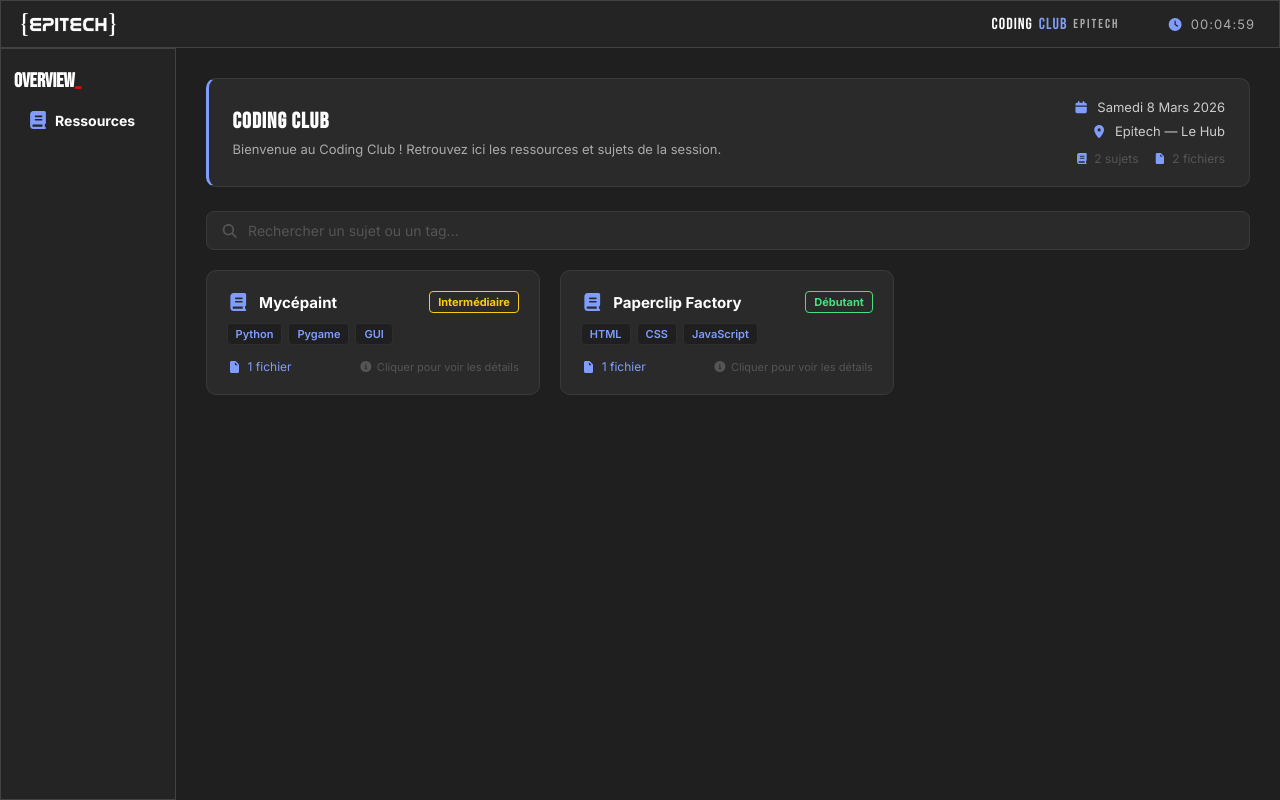
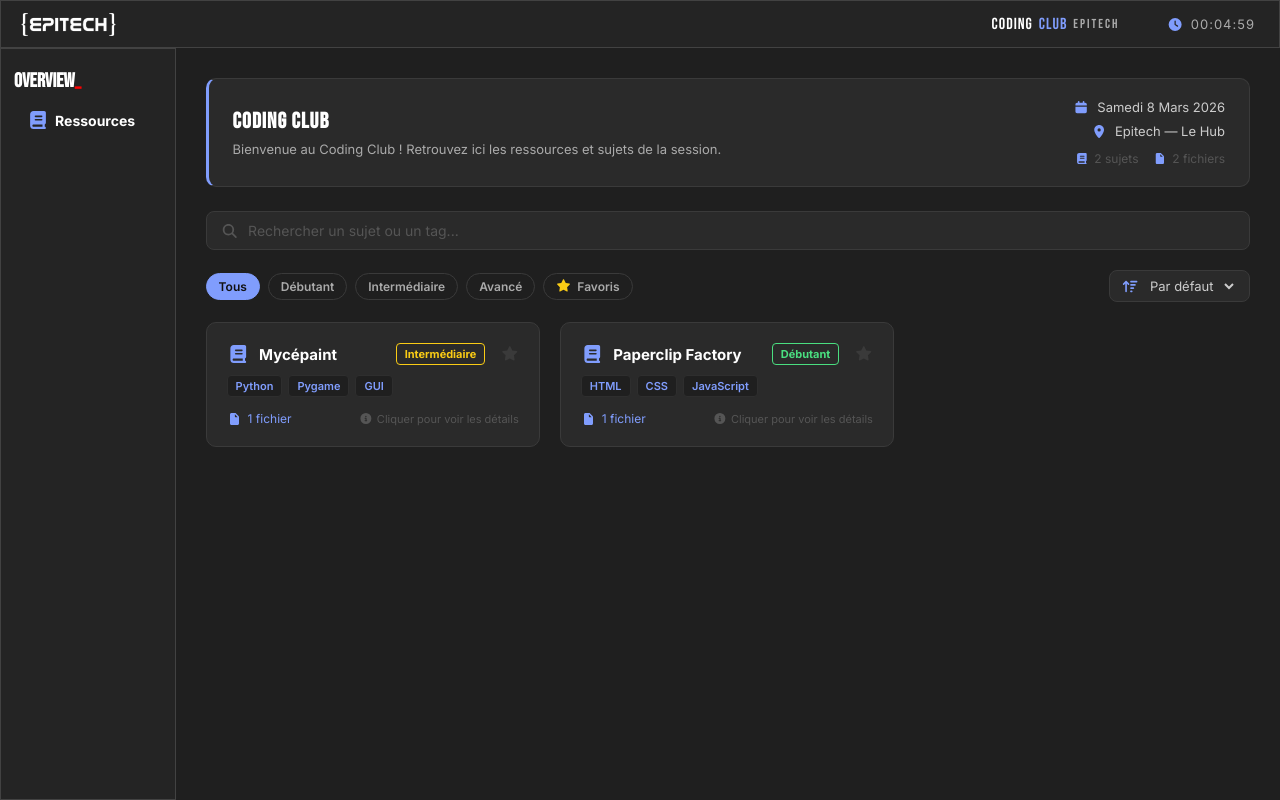
Before and after one commit to Celz-Pch/Gcc, a Vue app: page / in a window 1280 px wide. Built offline with nearby package versions, Linux system fonts and the light colour scheme.

Commit message:
feat: sort

```diff
--- a/src/App.vue
+++ b/src/App.vue
@@ -2,21 +2,55 @@
 import { ref, computed, onMounted, onUnmounted } from 'vue'
 import { subjects, session, type Subject } from './config'
 
-// Detail panel
 const selectedSubject = ref<Subject | null>(null)
 function openSubject(subject: Subject) { selectedSubject.value = subject }
 function close() { selectedSubject.value = null }
 
-// Search
 const search = ref('')
-const filteredSubjects = computed(() =>
-    subjects.filter(s =>
-        s.name.toLowerCase().includes(search.value.toLowerCase()) ||
-        s.tags.some(t => t.toLowerCase().includes(search.value.toLowerCase()))
-    )
-)
 
-// Live clock
+type DiffFilter = 'Tous' | Subject['difficulty']
+const diffFilter = ref<DiffFilter>('Tous')
+const diffFilters: DiffFilter[] = ['Tous', 'Débutant', 'Intermédiaire', 'Avancé']
+
+type SortMode = 'default' | 'az' | 'za' | 'diff-asc' | 'diff-desc'
+const sortMode = ref<SortMode>('default')
+const diffOrder = { 'Débutant': 0, 'Intermédiaire': 1, 'Avancé': 2 }
+
+const favorites = ref<Set<string>>(new Set())
+function loadFavorites() {
+    try {
+        const raw = localStorage.getItem('cc-favorites')
+        if (raw) favorites.value = new Set(JSON.parse(raw))
+    } catch {}
+}
+function toggleFavorite(e: Event, name: string) {
+    e.stopPropagation()
+    const next = new Set(favorites.value)
+    next.has(name) ? next.delete(name) : next.add(name)
+    favorites.value = next
+    localStorage.setItem('cc-favorites', JSON.stringify([...next]))
+}
+const showFavOnly = ref(false)
+
+const filteredSubjects = computed(() => {
+    let list = [...subjects]
+
+    if (showFavOnly.value) list = list.filter(s => favorites.value.has(s.name))
+    if (diffFilter.value !== 'Tous') list = list.filter(s => s.difficulty === diffFilter.value)
+    if (search.value)
+        list = list.filter(s =>
+            s.name.toLowerCase().includes(search.value.toLowerCase()) ||
+            s.tags.some(t => t.toLowerCase().includes(search.value.toLowerCase()))
+        )
+
+    if (sortMode.value === 'az') list.sort((a, b) => a.name.localeCompare(b.name))
+    else if (sortMode.value === 'za') list.sort((a, b) => b.name.localeCompare(a.name))
+    else if (sortMode.value === 'diff-asc') list.sort((a, b) => diffOrder[a.difficulty] - diffOrder[b.difficulty])
+    else if (sortMode.value === 'diff-desc') list.sort((a, b) => diffOrder[b.difficulty] - diffOrder[a.difficulty])
+
+    return list
+})
+
 const clock = ref('')
 let clockInterval: ReturnType<typeof setInterval>
 function updateClock() {
@@ -24,22 +58,20 @@
     clock.value = now.toLocaleTimeString('fr-FR', { hour: '2-digit', minute: '2-digit', second: '2-digit' })
 }
 
-// ESC key
 function onKeydown(e: KeyboardEvent) {
     if (e.key === 'Escape') close()
 }
 
-// Difficulty color
 function difficultyColor(d: Subject['difficulty']) {
     if (d === 'Débutant') return '#4ade80'
     if (d === 'Intermédiaire') return '#facc15'
     return '#f87171'
 }
 
-// Stats
 const totalFiles = computed(() => subjects.reduce((acc, s) => acc + s.files.length, 0))
 
 onMounted(() => {
+    loadFavorites()
     updateClock()
     clockInterval = setInterval(updateClock, 1000)
     window.addEventListener('keydown', onKeydown)
@@ -113,6 +145,35 @@
                         <FontAwesomeIcon :icon="['fas', 'xmark']" />
                     </button>
                 </div>
+                <div class="toolbar">
+                    <div class="diff-filters">
+                        <button
+                            v-for="f in diffFilters"
+                            :key="f"
+                            class="diff-filter-btn"
+                            :class="{ active: diffFilter === f }"
+                            :style="f !== 'Tous' ? { '--diff-color': difficultyColor(f as any) } : {}"
+                            @click="diffFilter = f"
+                        >{{ f }}</button>
+                        <button
+                            class="diff-filter-btn fav-btn"
+                            :class="{ active: showFavOnly }"
+                            @click="showFavOnly = !showFavOnly"
+                        >
+                            <FontAwesomeIcon :icon="['fas', 'star']" /> Favoris
+                        </button>
+                    </div>
+                    <div class="sort-wrapper">
+                        <FontAwesomeIcon :icon="['fas', 'arrow-up-wide-short']" class="sort-icon" />
+                        <select v-model="sortMode" class="sort-select">
+                            <option value="default">Par défaut</option>
+                            <option value="az">Nom A → Z</option>
+                            <option value="za">Nom Z → A</option>
+                            <option value="diff-asc">Difficulté ↑</option>
+                            <option value="diff-desc">Difficulté ↓</option>
+                        </select>
+                    </div>
+                </div>
                 <div class="subjects-grid">
                     <div
                         class="subject-card"
@@ -126,6 +187,14 @@
                             <span class="difficulty-badge" :style="{ color: difficultyColor(subject.difficulty), borderColor: difficultyColor(subject.difficulty) }">
                                 {{ subject.difficulty }}
                             </span>
+                            <button
+                                class="star-btn"
+                                :class="{ starred: favorites.has(subject.name) }"
+                                @click="(e) => toggleFavorite(e, subject.name)"
+                                :title="favorites.has(subject.name) ? 'Retirer des favoris' : 'Ajouter aux favoris'"
+                            >
+                                <FontAwesomeIcon :icon="['fas', 'star']" />
+                            </button>
                         </div>
                         <div class="subject-tags">
                             <span class="tag" v-for="tag in subject.tags" :key="tag">{{ tag }}</span>
@@ -534,6 +603,118 @@
     font-size: 32px;
     color: #3a3a3a;
 }
+
+/* Toolbar */
+.toolbar {
+    display: flex;
+    align-items: center;
+    justify-content: space-between;
+    margin-bottom: 20px;
+    gap: 12px;
+    flex-wrap: wrap;
+}
+
+.diff-filters {
+    display: flex;
+    gap: 8px;
+    flex-wrap: wrap;
+}
+
+.diff-filter-btn {
+    background: none;
+    border: 1px solid #3a3a3a;
+    color: #aaa;
+    font-family: 'Inter', sans-serif;
+    font-size: 12px;
+    font-weight: 600;
+    padding: 5px 12px;
+    border-radius: 20px;
+    cursor: pointer;
+    transition: 0.2s;
+    display: flex;
+    align-items: center;
+    gap: 6px;
+}
+
+.diff-filter-btn:hover {
+    border-color: #809dfd;
+    color: #fff;
+}
+
+.diff-filter-btn.active {
+    background-color: var(--diff-color, #809dfd);
+    border-color: var(--diff-color, #809dfd);
+    color: #111;
+}
+
+.fav-btn svg {
+    color: #facc15;
+}
+
+.fav-btn.active {
+    background-color: #facc15;
+    border-color: #facc15;
+    color: #111;
+}
+
+.sort-wrapper {
+    display: flex;
+    align-items: center;
+    gap: 8px;
+    background-color: #2a2a2a;
+    border: 1px solid #3a3a3a;
+    border-radius: 8px;
+    padding: 6px 12px;
+    transition: 0.2s;
+}
+
+.sort-wrapper:focus-within {
+    border-color: #809dfd;
+}
+
+.sort-icon {
+    color: #809dfd;
+    font-size: 13px;
+    flex-shrink: 0;
+}
+
+.sort-select {
+    background: none;
+    border: none;
+    outline: none;
+    color: #ccc;
+    font-family: 'Inter', sans-serif;
+    font-size: 13px;
+    cursor: pointer;
+}
+
+.sort-select option {
+    background-color: #2a2a2a;
+    color: #fff;
+}
+
+/* Star button */
+.star-btn {
+    background: none;
+    border: none;
+    cursor: pointer;
+    color: #3a3a3a;
+    font-size: 14px;
+    margin-left: 6px;
+    padding: 0;
+    transition: 0.2s;
+    flex-shrink: 0;
+}
+
+.star-btn:hover {
+    color: #facc15;
+    transform: scale(1.2);
+}
+
+.star-btn.starred {
+    color: #facc15;
+}
+
 .subjects-grid {
     display: flex;
     flex-wrap: wrap;
```
